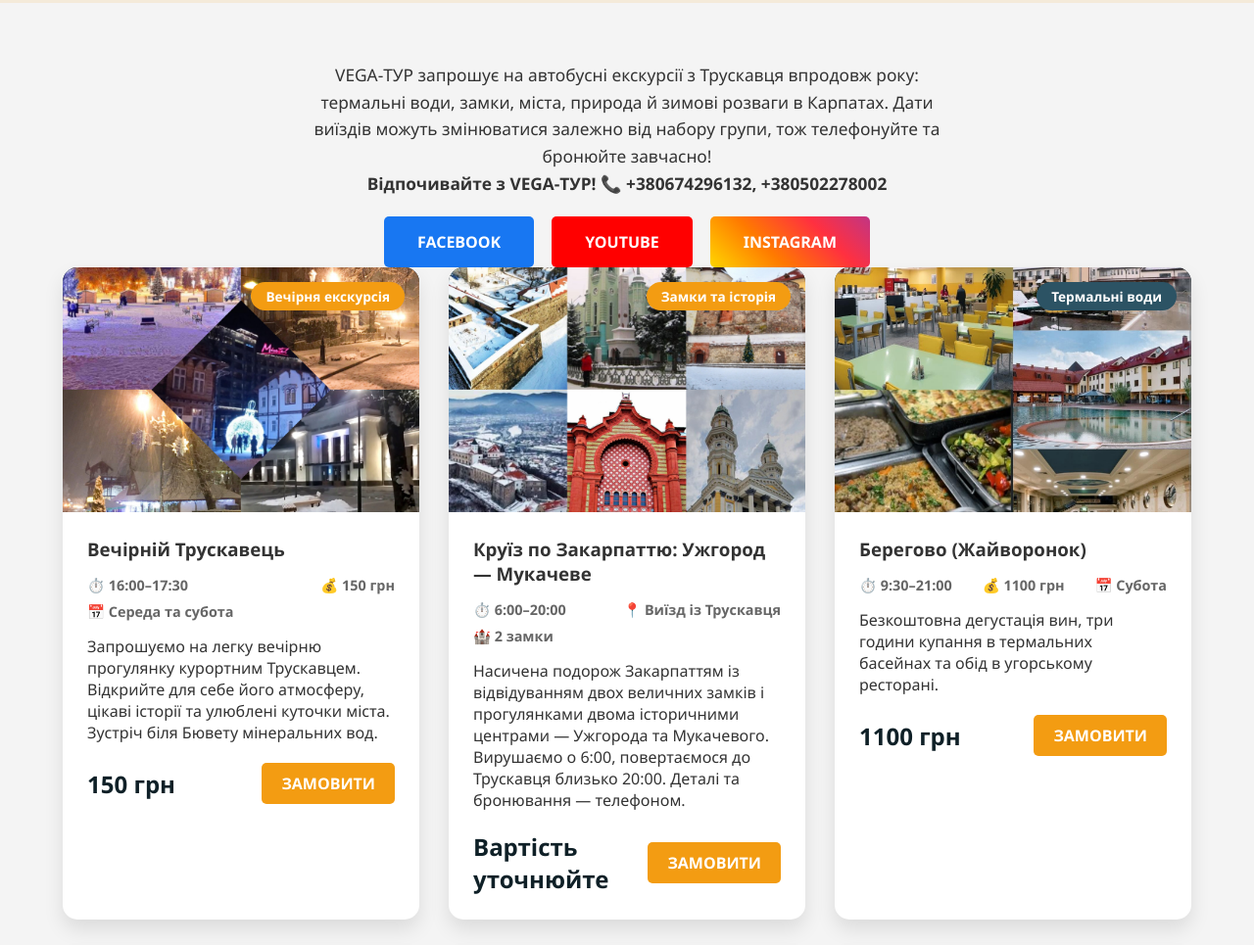
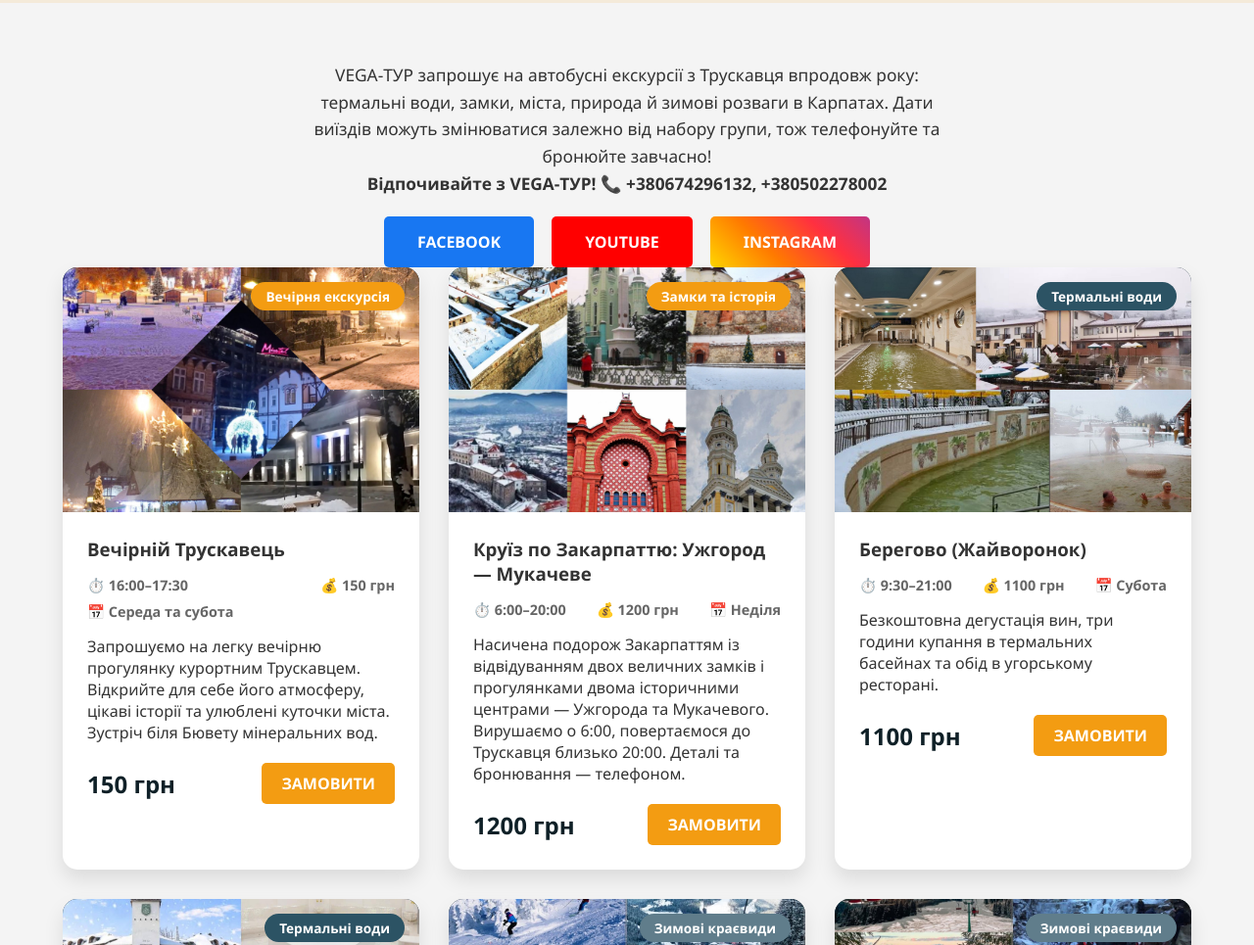
Before and after one commit to VEGA-toru/VEGA, a plain HTML site: page index.html in a window 1280 px wide. Shown: the part 864-1829 px from the top of the page at 98% size. Drawn offline with Linux system fonts and the light colour scheme.

Commit message:
Update Berehove, tramvai and Uzhhorod tour details

```diff
--- a/index.html
+++ b/index.html
@@ -317,10 +317,10 @@
         <img class="tour-img" src="InShot_20261121_152837334.jpg?v=3106f55" alt="Зимовий круїз історичними центрами Ужгорода й Мукачевого та замками Закарпаття" loading="lazy" decoding="async">
         <div class="tour-content">
             <h3>Круїз по Закарпаттю: Ужгород — Мукачеве</h3>
-            <div class="tour-stats"><span>⏱️ 6:00–20:00</span><span>📍 Виїзд із Трускавця</span><span>🏰 2 замки</span></div>
+            <div class="tour-stats"><span>⏱️ 6:00–20:00</span><span>💰 1200 грн</span><span>📅 Неділя</span></div>
             <p>Насичена подорож Закарпаттям із відвідуванням двох величних замків і прогулянками двома історичними центрами — Ужгорода та Мукачевого. Вирушаємо о 6:00, повертаємося до Трускавця близько 20:00. Деталі та бронювання — телефоном.</p>
             <div style="display:flex;justify-content:space-between;align-items:center;margin-top:20px;">
-                <span class="price">Вартість уточнюйте</span>
+                <span class="price">1200 грн</span>
                 <a href="viber://chat?number=%2B380674296132" class="btn-main" style="padding:10px 20px;">Замовити</a>
             </div>
         </div>
@@ -329,7 +329,7 @@
 
     <div class="tour-card">
         <div class="tour-label thermal">Термальні води</div>
-        <img class="tour-img" src="lv_0_20261101131201.jpg?v=3106f55" alt="Автобусна екскурсія до Берегова і термального басейну Жайворонок" loading="lazy" decoding="async">
+        <img class="tour-img" src="InShot_20261121_185341182.jpg?v=2111" alt="Автобусна екскурсія до Берегова і термального басейну Жайворонок" loading="lazy" decoding="async">
         <div class="tour-content">
             <h3>Берегово (Жайворонок)</h3>
             <div class="tour-stats"><span>⏱️ 9:30–21:00</span><span>💰 1100 грн</span><span>📅 Субота</span></div>
@@ -445,7 +445,7 @@
 
     <div class="tour-card">
         <div class="tour-label history">Замки та історія</div>
-        <img class="tour-img" src="lv_0_20261101140022.jpg?v=3106f55" alt="Зимова екскурсія Карпатським трамваєм" loading="lazy" decoding="async">
+        <img class="tour-img" src="InShot_20261121_184819333.jpg?v=2111" alt="Зимова екскурсія Карпатським трамваєм" loading="lazy" decoding="async">
         <div class="tour-content">
             <h3>Зимовий Карпатський трамвай</h3>
             <div class="tour-stats"><span>⏱️ 9:00–18:00</span><span>💰 800 грн</span><span>📅 За набором групи</span></div>
```
Also changed, not shown: InShot_20261121_184819333.jpg (added), InShot_20261121_185341182.jpg (added).
